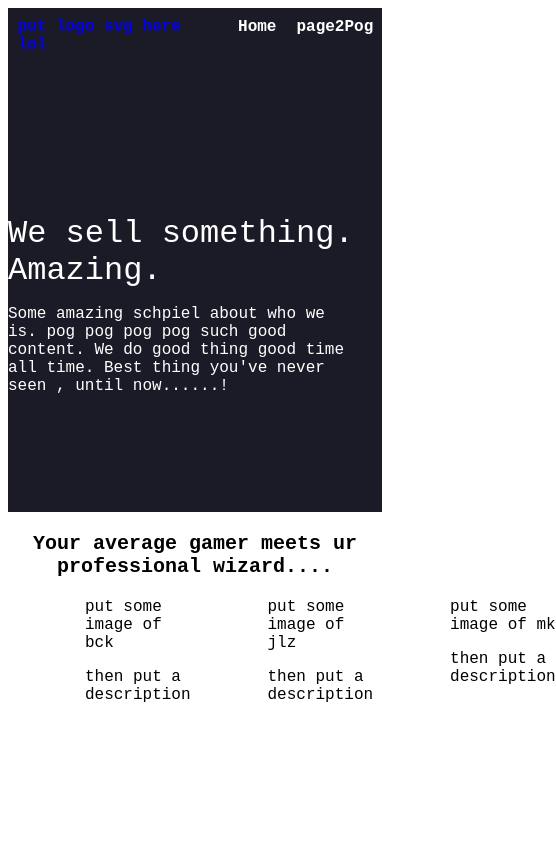
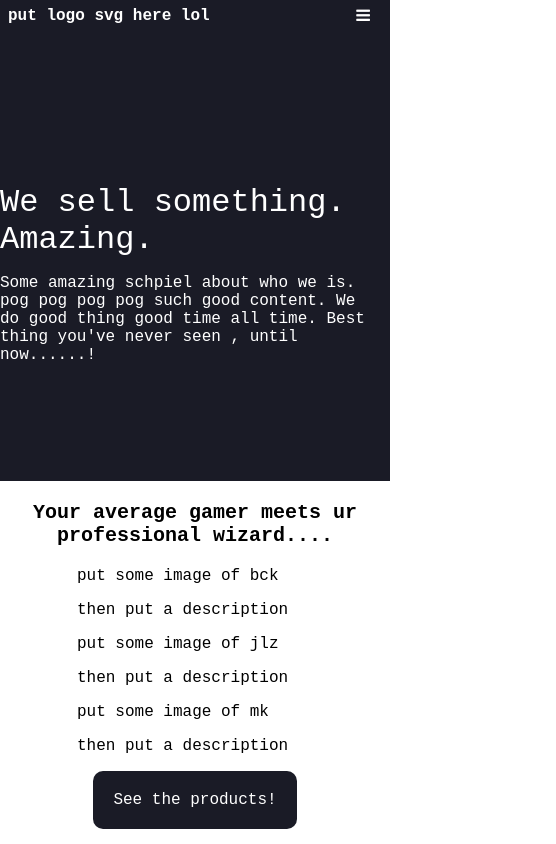
Before and after one commit to mwijangc/hopCodePA1, a plain HTML site: page index.html in a window 390 px wide. Shown: the whole page, 556 px wide, since content can reach past the window. Drawn offline with Linux system fonts and the light colour scheme; a web font is replaced by a local one.

Commit message:
responsive nav
responsive nav,
crafted 10 item product page in tables

```diff
--- a/index.css
+++ b/index.css
@@ -4,6 +4,10 @@
     font-family: 'Nanum Gothic Coding', monospace;
     box-sizing: border-box;
 }
+body{
+    margin : 0;
+}
+
 
 div{
     display:block;
@@ -11,31 +15,34 @@ div{
 
 .navbar{
     display: flex;
-
-    color: red;
-
     background: #1a1b26;
     color:white;
     font-size: 1rem;
     font-weight:bold;
+    overflow:hidden;
+    padding: 7px 8px;
+
+    /* justify-content: space-evenly; */
 }
 
-a.navbarLogo{
-    padding: 10px 10px;
-
+.navbar a{
+    float:left;
+    display:block;
+    text-align: center;
+    padding-right: 12px;
 }
 
-/* Style navbar's ul's only not all uls */
-ul.navbar{
-    list-style-type: none;
-    margin: 0;
-    padding: 0;
-    overflow: hidden;
-
+.navbar .icon{
+    display:none;
+}
+a.navLink{
+    padding: 10px 10px;
+    color:white;
 }
 
-li.navbar{
-    float:left;
+a, a:hover, a:focus, a:active {
+    text-decoration: none;
+    color: inherit;
 }
 
 li a{
@@ -45,15 +52,7 @@ li a{
     padding: 10px 10px;
 }
 
-a:visited.navbar{
-    /* color:white;
-     */
 
-}
-
-a{
-    text-decoration: none;
-}
 
 .hero-header{
     flex-direction:row;
@@ -102,3 +101,75 @@ a{
     /* should probably do diff math to center lol */
     padding-left: calc(75px + 0.5vw);
 }
+
+.products-bar{
+
+    text-align:center;
+}
+
+/* https://www.w3schools.com/css/tryit.asp?filename=trycss_buttons_round */
+.button{
+    border:none;
+    background:#1a1b26;
+    color:white;
+    padding: 20px;
+    text-align : center;
+    text-decoration: none;
+    display: inline-block;
+    cursor: pointer;
+    transition-duration: 2s;
+    transition-timing-function: cubic-bezier(0.075, 0.82, 0.165, 1);
+}
+
+.button:hover{
+    background-color:white;
+    color:#1a1b26;
+}
+
+.product-btn{
+    border-radius : 10px;
+    font-size: 1rem;
+
+}
+
+.product-card{
+    display:flex;
+    flex-direction: column;
+}
+
+
+@media screen and (max-width: 600px) {
+    .navbar{
+        display:block;
+
+    }
+    .navbar a:not(:first-child) {display: none;}
+    .navbar a.icon {
+      float: right;
+      display: block;
+    }
+
+    .team-block{
+        display:flex;
+        flex-direction:column;
+
+    }
+  }
+
+
+@media screen and (max-width: 600px) {
+.navbar.responsive {position: relative;
+display:block;
+}
+.navbar.responsive .icon {
+    position: absolute;
+    right: 0;
+    top: 0;
+    padding: 7px 8px;
+}
+.navbar.responsive a {
+    float: none;
+    display: block;
+    text-align: left;
+}
+}
--- a/index.html
+++ b/index.html
@@ -10,26 +10,31 @@
     <link rel="preconnect" href="https://fonts.googleapis.com">
 <link rel="preconnect" href="https://fonts.gstatic.com" crossorigin>
 <link href="https://fonts.googleapis.com/css2?family=BIZ+UDGothic&family=Nanum+Gothic+Coding:wght@400;700&display=swap" rel="stylesheet">
+<link rel="stylesheet" href="https://cdnjs.cloudflare.com/ajax/libs/font-awesome/4.7.0/css/font-awesome.min.css">
 
   </head>
   <body>
 	<header>
-        <nav class="navbar">
-            <a class ="navbarLogo" href="index.html"> put logo svg here lol </a>
+
+        <!-- https://www.w3schools.com/howto/howto_js_topnav_responsive.asp -->
+        <nav class="navbar" id="navBar">
+            <a class ="navlink navbarLogo" href="/"> put logo svg here lol </a>
             <!-- nav is a list rn for potentially hamburger menu? for responsiveness  -->
-            <ul class="navbar">
-                <li class="navbar" >
-                    <a class = "navbar" href="index.html">
-                        Home
-                    </a>
-                </li>
-                <li class="navbar">
-                    <a class = "navbar" href="index.html">
-                        page2Pog
-                    </a>
-                </li>
 
-            </ul>
+
+            <a class="navlink" href="index.html">
+                Home
+            </a>
+
+            <a class="navlink" href="index.html">
+                page2Pog
+            </a>
+
+            <a href="javascript:void(0);" class="navlink icon" onclick="hamburger()">
+                <i class="fa fa-bars"></i>
+            </a>
+
+
 
         </nav>
     </header>
@@ -56,7 +61,7 @@
             </div>
         </div>
 
-
+        <!-- all the team member s tuff -->
         <div class="team-intro">
             <p>Your average gamer meets ur professional wizard....</p>
         </div>
@@ -77,8 +82,32 @@
 
         </div>
 
+
+        <div class="products-bar">
+            <!-- maybe a carousel w/ transitions of the products? -->
+            <a href="/products.html">
+                <button class="button product-btn" >
+                    See the products!
+                </button>
+            </a>
+        </div>
+
     </div>
 
+    <script>
+        // https://www.w3schools.com/howto/howto_js_topnav_responsive.asp
+        function hamburger() {
+            var bar = document.getElementById("navBar");
+            if (bar.className === "navbar")
+            {
+                bar.className += " responsive";
+            }
+            else
+            {
+                bar.className = "navbar";
+            }
+            }
+    </script>
 
 
 
```
Also changed, not shown: products.html (added, +135 -0 lines).
